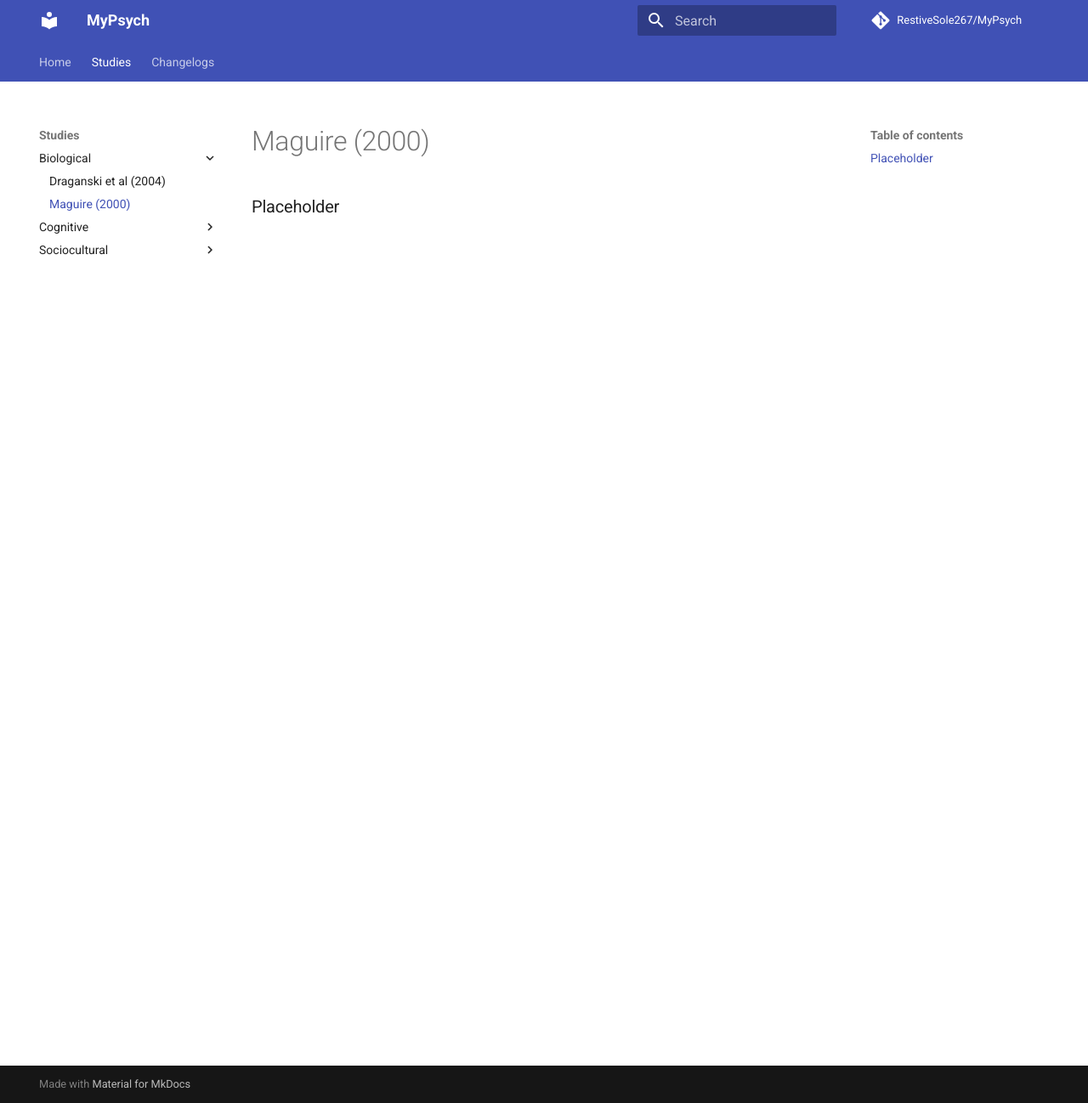
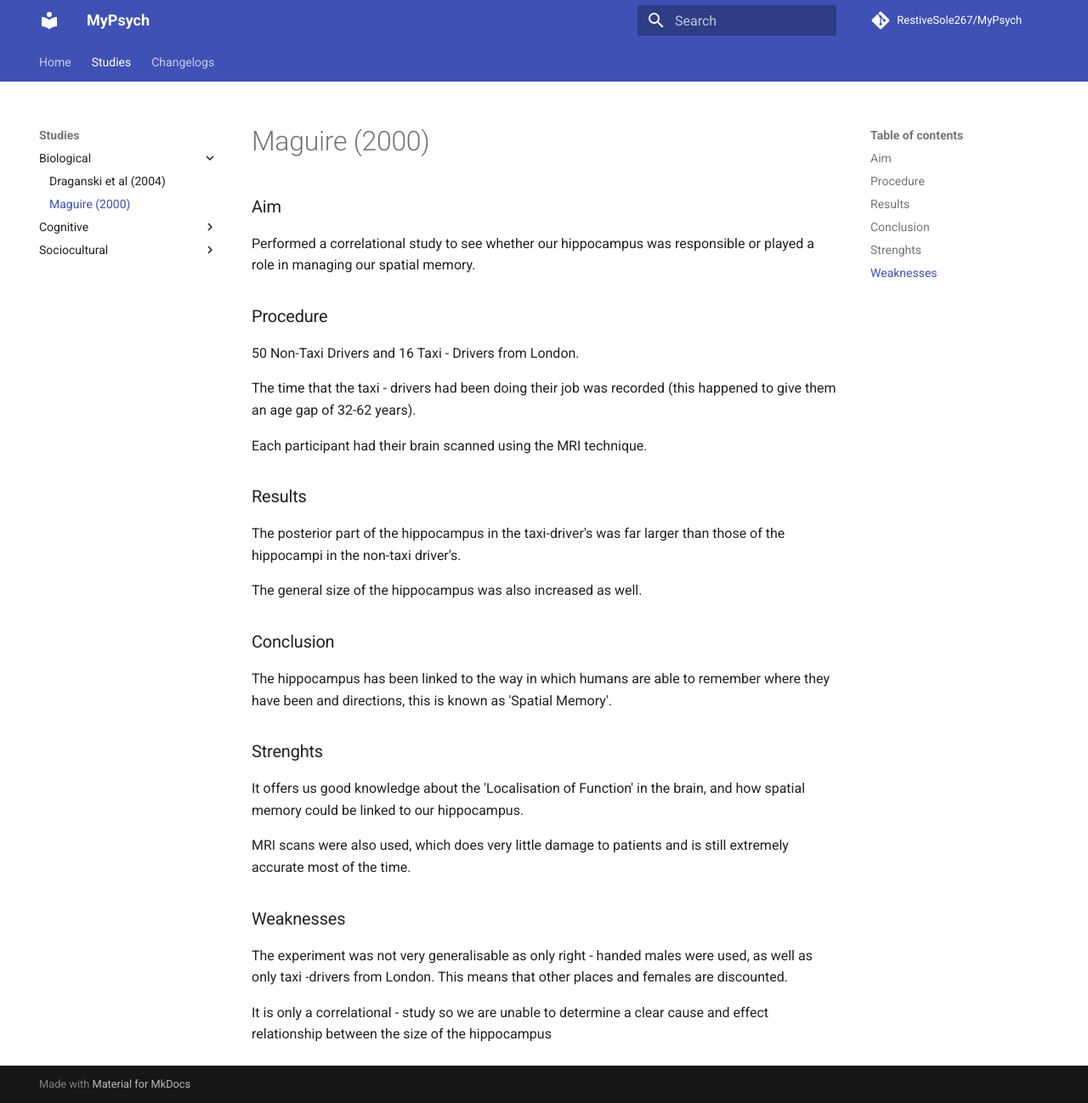
Before and after one commit to RestiveSole267/MyPsych, an MkDocs documentation site: the page built from docs/studies/biological/maguire.md, in a window 1280 px wide and 1298 px high. Shown: the whole window at 85% size. Built offline with MkDocs 1.6.1 and Material for MkDocs 9.7.7, drawn with Linux system fonts in a browser that asks for light colours; comment, search, counter and statistics services are not loaded.

Commit message:
Update maguire.md

```diff
--- a/docs/studies/biological/maguire.md
+++ b/docs/studies/biological/maguire.md
@@ -2,4 +2,31 @@
 title: Maguire (2000)
 ---
 # Maguire (2000)
-### Placeholder
+
+### Aim
+Performed a correlational study to see whether our hippocampus was responsible or played a role in managing our spatial memory.
+
+### Procedure
+50 Non-Taxi Drivers and 16 Taxi - Drivers from London.
+
+The time that the taxi - drivers had been doing their job was recorded (this happened to give them an age gap of 32-62 years).
+
+Each participant had their brain scanned using the MRI technique.
+
+### Results
+The posterior part of the hippocampus in the taxi-driver's was far larger than those of the hippocampi in the non-taxi driver's.
+
+The general size of the hippocampus was also increased as well.
+
+### Conclusion
+The hippocampus has been linked to the way in which humans are able to remember where they have been and directions, this is known as 'Spatial Memory'.
+
+### Strenghts
+It offers us good knowledge about the 'Localisation of Function' in the brain, and how spatial memory could be linked to our hippocampus.
+
+MRI scans were also used, which does very little damage to patients and is still extremely accurate most of the time.
+
+### Weaknesses
+The experiment was not very generalisable as only right - handed males were used, as well as only taxi -drivers from London. This means that other places and females are discounted.
+
+It is only a correlational - study so we are unable to determine a clear cause and effect relationship between the size of the hippocampus
```
